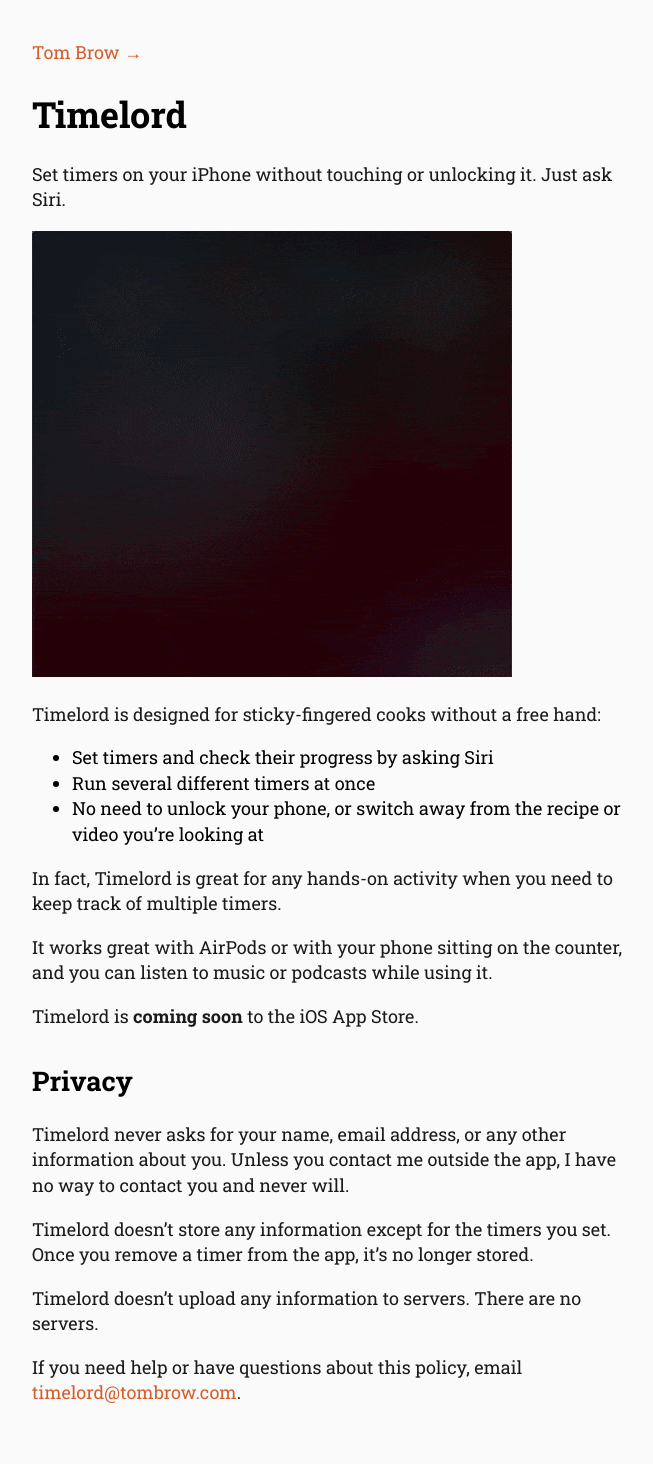
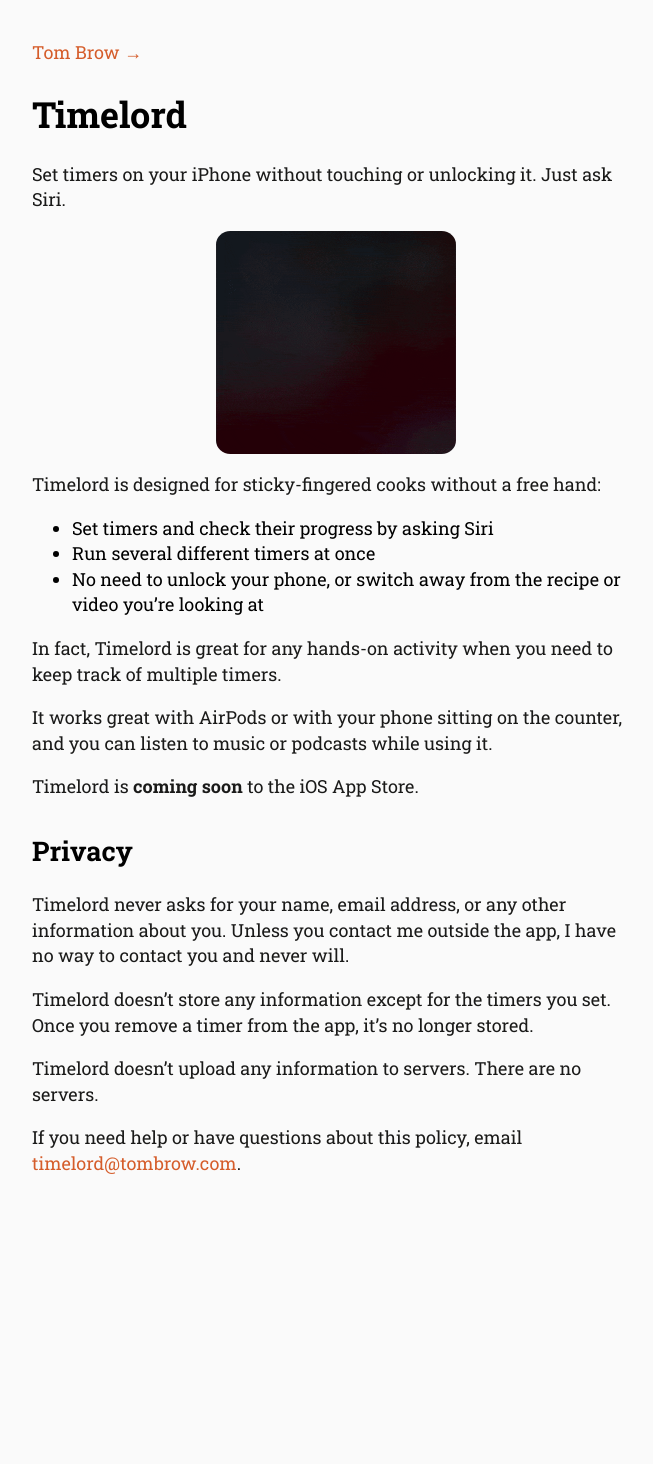
Before and after one commit to brow/rebeccabutler.org, a Jekyll site: the page built from timelord/index.md, in a window 1280 px wide. Shown: the whole page, without its empty margins (304-957 px from the left). Built offline with Jekyll 4.4.1, drawn with Linux system fonts in a browser that asks for light colours; after the commit the page ends 1234 px from its top, so only the background shows below that.

Commit message:
fix Timelord page

```diff
--- a/stylesheets/style.css
+++ b/stylesheets/style.css
@@ -46,6 +46,13 @@
   max-width: 95%;
   margin: auto;
   display: block;
+}
+
+img.small {
+  max-width: 240px;
+  margin: 0 auto 0 auto;
+  display: block;
+  border-radius: 6%;
 }
 
 .centered-images {
```
